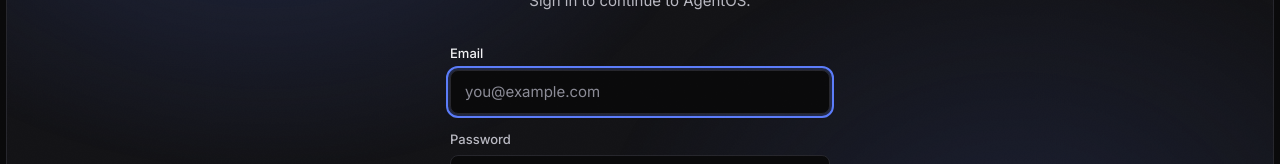
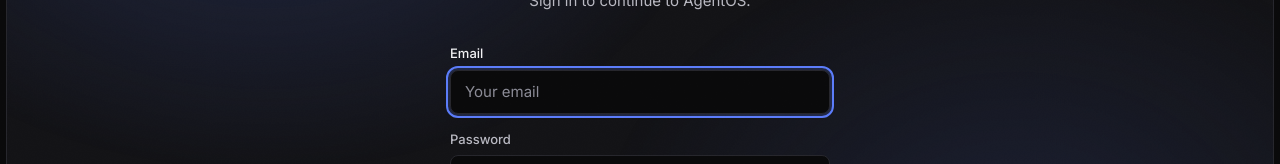
Before and after one commit to Mushahid-Ahmed/AgentOS, a Next.js app: page /en/login in a window 1280 px wide. Shown: the part 351-515 px from the top of the page. Built offline with nearby package versions, Linux system fonts and the light colour scheme; what async_hooks would draw is missing.

Commit message:
fix(v18): the email field prompts "Your email", not a sample address

```diff
--- a/src/components/auth/auth-form.tsx
+++ b/src/components/auth/auth-form.tsx
@@ -282,7 +282,7 @@ export function AuthForm({ mode }: { mode: Mode }) {
 										if (fieldErrors.email) setFieldErrors((f) => ({ ...f, email: undefined }))
 									}}
 									onBlur={() => setFieldErrors((f) => ({ ...f, email: validateEmail(email) }))}
-									placeholder="you@example.com"
+									placeholder="Your email"
 								/>
 							</div>
 							{fieldErrors.email ? (
```
